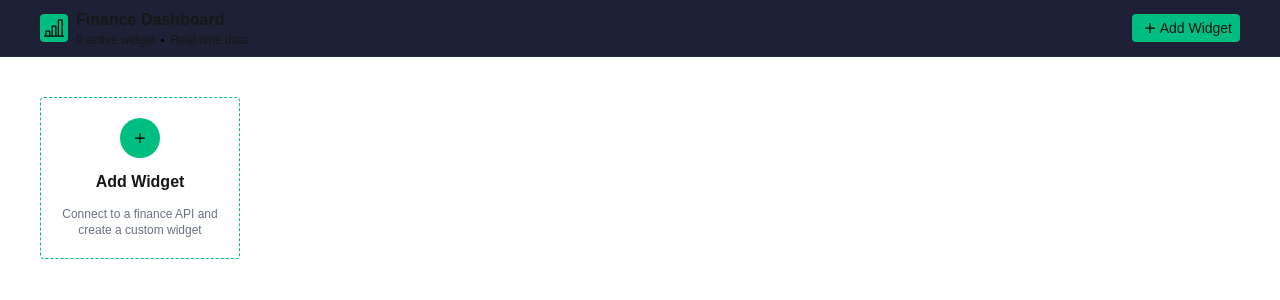
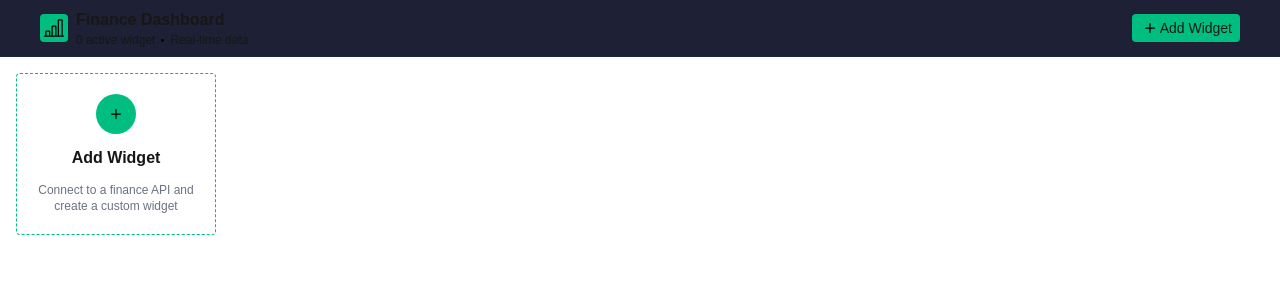
Before and after one commit to Navneetanavie/FinBoard_Groww, a Next.js app: page / in a window 1280 px wide. Shown: the top 300 px of the page. Built offline with nearby package versions, Linux system fonts and the light colour scheme.

Commit message:
make widgets draggable

```diff
--- a/app/components/widgets/CardWidget.tsx
+++ b/app/components/widgets/CardWidget.tsx
@@ -48,7 +48,8 @@ export const CardWidget = ({ widgetData }: { widgetData: WidgetFormState }) => {
   // if (error) return <div className="text-red-400 bg-red-500/10 p-4 rounded-xl border border-red-500/20 text-sm">{error}</div>;
 
   return (
-    <div className="bg-[var(--tertiary)] border border-gray-800 rounded-xl px-5 pt-3 pb-1 shadow-sm h-full flex flex-col w-100">
+    <div className="h-full w-full">
+      <div className="bg-[var(--tertiary)] border border-gray-800 rounded-xl flex flex-col px-5 pt-3 pb-1 shadow-sm ">
         <div className="flex justify-between items-center mb-6">
           <div className="flex items-center gap-3">
             <div className="text-gray-400">
@@ -94,5 +95,6 @@ export const CardWidget = ({ widgetData }: { widgetData: WidgetFormState }) => {
           </span>
         </div>
       </div>
+    </div>
   )
 }
--- a/app/components/widgets/ChartWidget.tsx
+++ b/app/components/widgets/ChartWidget.tsx
@@ -102,8 +102,8 @@ export const ChartWidget = ({ widgetData }: { widgetData: WidgetFormState }) =>
   };
 
 
-  if (loading && !data) return <div className="animate-pulse bg-[var(--tertiary)] rounded-xl h-64 w-full border border-gray-800"></div>;
-  if (error) return <div className="text-red-400 bg-red-500/10 p-4 rounded-xl border border-red-500/20 text-sm">{error}</div>;
+  // if (loading && !data) return <div className="animate-pulse bg-[var(--tertiary)] rounded-xl h-64 w-full border border-gray-800"></div>;
+  // if (error) return <div className="text-red-400 bg-red-500/10 p-4 rounded-xl border border-red-500/20 text-sm">{error}</div>;
 
   return (
     <div className="bg-[var(--tertiary)] border border-gray-800 rounded-xl px-5 pt-3 pb-3 shadow-sm h-full flex flex-col w-full min-h-[300px]">
--- /dev/null
+++ b/app/components/widgets/SortableWidget.tsx
@@ -0,0 +1,28 @@
+"use client";
+import { useSortable } from "@dnd-kit/sortable";
+import { CSS } from "@dnd-kit/utilities";
+
+export function SortableWidget({ id, children }: { id: string; children: React.ReactNode }) {
+  const {
+    attributes,
+    listeners,
+    setNodeRef,
+    transform,
+    transition,
+    isDragging
+  } = useSortable({ id });
+
+  const style = {
+    transform: CSS.Transform.toString(transform),
+    transition,
+    opacity: isDragging ? 0.5 : 1,
+    zIndex: isDragging ? 100 : "auto",
+    position: "relative" as "relative",
+  };
+
+  return (
+    <div ref={setNodeRef} style={style} {...attributes} {...listeners} className="touch-none h-full">
+      {children}
+    </div>
+  );
+}
--- a/app/components/widgets/TableWidget.tsx
+++ b/app/components/widgets/TableWidget.tsx
@@ -46,8 +46,8 @@ export const TableWidget = ({ widgetData }: { widgetData: WidgetFormState }) =>
     fetchData();
   };
 
-  if (loading && !data) return <div className="animate-pulse bg-[var(--tertiary)] rounded-xl h-48 w-full border border-gray-800"></div>;
-  if (error) return <div className="text-red-400 bg-red-500/10 p-4 rounded-xl border border-red-500/20 text-sm">{error}</div>;
+  // if (loading && !data) return <div className="animate-pulse bg-[var(--tertiary)] rounded-xl h-48 w-full border border-gray-800"></div>;
+  // if (error) return <div className="text-red-400 bg-red-500/10 p-4 rounded-xl border border-red-500/20 text-sm">{error}</div>;
 
   const { columnKeys, tableValues } = getTableData({ widgetData, fetchedData: data });
 
@@ -75,7 +75,7 @@ export const TableWidget = ({ widgetData }: { widgetData: WidgetFormState }) =>
   };
 
   return (
-    <div className="bg-[var(--tertiary)] border border-gray-800 rounded-xl px-5 pt-3 pb-3 shadow-sm h-135 flex flex-col overflow-hidden w-fit">
+    <div className="bg-[var(--tertiary)] border border-gray-800 rounded-xl px-5 pt-3 pb-3 shadow-sm h-135 flex flex-col overflow-hidden w-full">
       <div className="flex justify-between items-center mb-4">
         <div className="flex items-center gap-3">
           <div className="text-gray-400">
--- a/app/components/widgets/index.tsx
+++ b/app/components/widgets/index.tsx
@@ -1,5 +1,22 @@
+"use client";
 import { useEffect, useState } from "react";
+import {
+  DndContext,
+  closestCenter,
+  KeyboardSensor,
+  PointerSensor,
+  useSensor,
+  useSensors,
+  DragEndEvent
+} from "@dnd-kit/core";
+import {
+  arrayMove,
+  SortableContext,
+  sortableKeyboardCoordinates,
+  rectSortingStrategy
+} from "@dnd-kit/sortable";
 
+import { SortableWidget } from "./SortableWidget";
 import { CardWidget } from "./CardWidget";
 import { ChartWidget } from "./ChartWidget";
 import { TableWidget } from "./TableWidget";
@@ -10,27 +27,91 @@ import { Fields } from "../../constants";
 
 export const Widgets = ({ handleAddWidget }: { handleAddWidget: () => void }) => {
   const [widgetsData, setWidgetsData] = useState<WidgetFormState[]>([]);
+  const [mounted, setMounted] = useState(false);
 
   useEffect(() => {
     const data = JSON.parse(localStorage.getItem("widgets") || "[]") as WidgetFormState[];
     setWidgetsData(data);
+    setMounted(true);
   }, []);
 
+  const sensors = useSensors(
+    useSensor(PointerSensor, {
+      activationConstraint: {
+        distance: 8,
+      }
+    }),
+    useSensor(KeyboardSensor, {
+      coordinateGetter: sortableKeyboardCoordinates,
+    })
+  );
+
+  const handleDragEnd = (event: DragEndEvent) => {
+    const { active, over } = event;
+
+    if (active.id !== over?.id) {
+      setWidgetsData((items) => {
+        const oldIndex = items.findIndex((item) => (item.id || item[Fields.NAME]) === active.id);
+        const newIndex = items.findIndex((item) => (item.id || item[Fields.NAME]) === over?.id);
+
+        const newItems = arrayMove(items, oldIndex, newIndex);
+        localStorage.setItem("widgets", JSON.stringify(newItems));
+        return newItems;
+      });
+    }
+  };
+
   return (
-    <div className="p-10 h-full">
-      {widgetsData.map((widget: WidgetFormState) => {
+    <div className="p-4 h-full overflow-y-auto">
+      {mounted && (
+        <DndContext
+          sensors={sensors}
+          collisionDetection={closestCenter}
+          onDragEnd={handleDragEnd}
+        >
+          <SortableContext
+            items={widgetsData.map(w => w.id || w[Fields.NAME])}
+            strategy={rectSortingStrategy}
+          >
+            <div className="grid grid-cols-1 md:grid-cols-2 lg:grid-cols-4 gap-4 pb-20">
+              {widgetsData.map((widget) => {
+                const getColSpan = (type: string) => {
+                  switch (type) {
+                    case "chart":
+                    case "table":
+                      return "col-span-1 md:col-span-2 lg:col-span-2"; // Span 2 cols on large screens
+                    case "card":
+                    default:
+                      return "col-span-1";
+                  }
+                };
+
+                return (
+                  <div key={widget.id || widget[Fields.NAME]} className={getColSpan(widget[Fields.DISPLAY_MODE])}>
+                    <SortableWidget id={widget.id || widget[Fields.NAME]}>
+                      <div className="h-full w-full">
+                        {(() => {
                           switch (widget[Fields.DISPLAY_MODE]) {
                             case "table":
-            return <TableWidget key={widget.id} widgetData={widget} />;
+                              return <TableWidget widgetData={widget} />;
                             case "chart":
-            return <ChartWidget key={widget.id} widgetData={widget} />;
+                              return <ChartWidget widgetData={widget} />;
                             case "card":
-            return <CardWidget key={widget.id} widgetData={widget} />;
+                              return <CardWidget widgetData={widget} />;
                             default:
                               return null;
                           }
+                        })()}
+                      </div>
+                    </SortableWidget>
+                  </div>
+                );
               })}
               <AddWidget onAddWidget={handleAddWidget} />
             </div>
-  )
+          </SortableContext>
+        </DndContext>
+      )}
+    </div>
+  );
 }
--- a/package.json
+++ b/package.json
@@ -9,6 +9,9 @@
     "lint": "eslint"
   },
   "dependencies": {
+    "@dnd-kit/core": "^6.3.1",
+    "@dnd-kit/sortable": "^10.0.0",
+    "@dnd-kit/utilities": "^3.2.2",
     "next": "16.1.1",
     "react": "19.2.3",
     "react-bootstrap-icons": "^1.11.6",
```
Also changed, not shown: 1 other file (tests, documents, lock files or other folders). Lines whose indentation alone changed are shown as unchanged.
